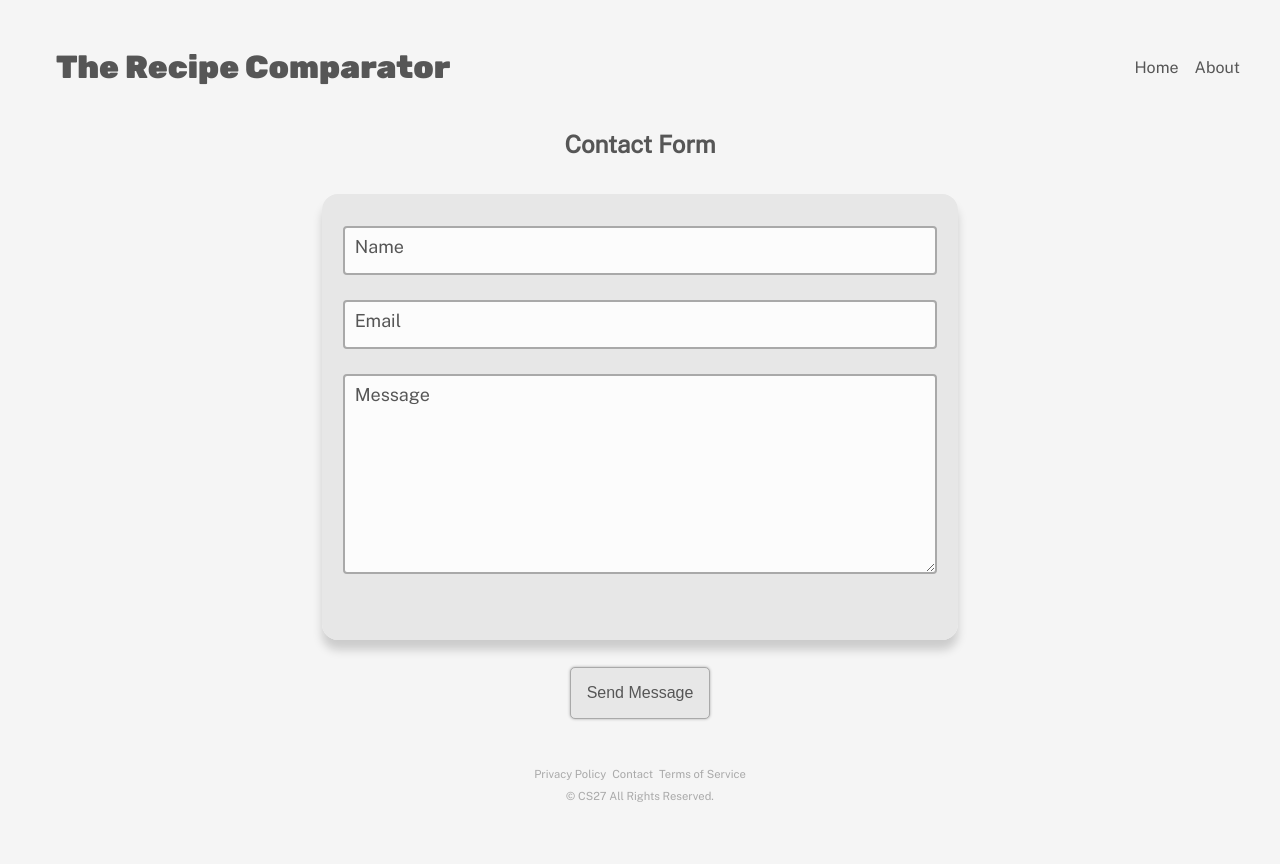
After one commit to mthomsen3/recipe-comparator, a Node server app: template views/contact.ejs in a window 1280 px wide. The commit adds this page. Run offline with Node 20, Linux system fonts and the light colour scheme; the template is opened without the code that fills it, so the values that code supplies are empty; some libraries are stand-ins or nearby versions.

Commit message:
Added contact form
Added OAuth2 contact form with simple captcha and an alert pop ups for success or failure (based on bootstrap styling which I like)

```diff
--- a/package.json
+++ b/package.json
@@ -3,11 +3,14 @@
     "axios": "^1.1.3",
     "body-parser": "^1.20.1",
     "cheerio": "^1.0.0-rc.12",
+    "cors": "^2.8.5",
     "dotenv": "^16.0.3",
     "ejs": "^3.1.8",
     "express": "^4.18.2",
+    "googleapis": "^118.0.0",
     "he": "^1.2.0",
     "moment": "^2.29.4",
+    "nodemailer": "^6.9.3",
     "sortablejs": "^1.15.0",
     "striptags": "^3.2.0",
     "validator": "^13.9.0"
--- a/public/css/style.css
+++ b/public/css/style.css
@@ -363,7 +363,8 @@ a {
   }
 }
 .header__links a {
-  padding-right: 1rem;
+  padding-left: 0.5rem;
+  padding-right: 0.5rem;
   text-decoration: none;
   position: relative;
   color: #565656;
@@ -448,12 +449,166 @@ a {
   padding-left: 0.1rem;
   padding-right: 0.1rem;
 }
-.footer__links.darkmode a {
-  color: #565656;
+.footer__links a:hover {
+  color: rgb(255, 183, 49);
+  transition: color 500ms ease-in-out;
 }
 .footer__copyright {
   padding-top: 0.5rem;
 }
-.footer__copyright.darkmode {
+
+legend {
+  font-size: 1.5rem;
+  padding-left: 0.5rem;
+  padding-right: 0.5rem;
+}
+
+fieldset {
+  border: 0px solid #A9A9A9;
+  border-radius: 1rem;
+  padding-top: 1.7rem;
+  padding-left: 1.3rem;
+  padding-right: 1.3rem;
+  overflow: hidden;
+  color: #FCFCFC;
+  background-color: #e7e7e7;
+  box-shadow: 0 10px 10px hsla(0, 0%, 0%, 0.17);
+}
+
+.invalid-feedback {
+  position: relative;
+  top: -15px;
+  color: #FF3B3F;
+  padding-bottom: 1rem;
+}
+
+.contact {
+  width: 800px;
+  max-width: 800px;
+  background-color: #F5F5F5;
+  position: relative;
+  padding: 1rem;
+  padding-top: 1rem;
+}
+.contact h2 {
   color: #565656;
+  padding-bottom: 1rem;
+}
+.contact h4 {
+  text-align: center;
+}
+.contact .btn-group {
+  display: flex;
+  justify-content: center;
+  margin-top: 1rem;
+}
+.contact .g-recaptcha {
+  display: flex;
+  justify-content: center;
+  margin-top: 1rem;
+  margin-bottom: 1rem;
+}
+
+.contact-form-wrapper {
+  text-align: center;
+}
+@media (min-width: 40em) {
+  .contact-form-wrapper {
+    max-width: 50vw;
+    margin: auto;
+  }
+}
+.contact-form-wrapper .form-item {
+  position: relative;
+}
+.contact-form-wrapper label {
+  position: absolute;
+  top: 10px;
+  left: 2%;
+  color: #565656;
+  font-size: clamp(14px, 1.5vw, 18px);
+  pointer-events: none;
+  -webkit-user-select: none;
+     -moz-user-select: none;
+          user-select: none;
+  margin-top: 5px;
+}
+.contact-form-wrapper input,
+.contact-form-wrapper textarea {
+  box-sizing: border-box;
+  margin-right: auto;
+  width: 100%;
+  outline: 0;
+  border: 2px solid #A9A9A9;
+  border-radius: 4px;
+  margin-top: 5px;
+  margin-bottom: 20px;
+  padding: 12px;
+  font-size: clamp(15px, 1.5vw, 18px);
+  background-color: #FCFCFC;
+}
+.contact-form-wrapper textarea {
+  resize: vertical;
+  min-height: 200px;
+}
+.contact-form-wrapper input:focus + label,
+.contact-form-wrapper input:valid + label,
+.contact-form-wrapper textarea:focus + label,
+.contact-form-wrapper textarea:valid + label {
+  font-size: clamp(13px, 1.3vw, 16px);
+  color: #565656;
+  top: -20px;
+  transition: all 0.225s ease;
+}
+
+.form-submit {
+  justify-content: center;
+  align-items: center;
+}
+
+.form-submit {
+  padding: 1rem;
+  margin: 0.5rem;
+  border: 1px solid #A9A9A9;
+  background-color: #e7e7e7;
+  border-radius: 5px;
+  color: #565656;
+  font-size: 16px;
+  cursor: pointer;
+  transition: background-color 0.3s ease;
+  box-shadow: 0 0 3px #A9A9A9;
+}
+
+.form-submit:hover {
+  color: #FCFCFC;
+  background-color: #A9A9A9;
+}
+
+#message-box {
+  max-width: 800px;
+  margin: auto;
+  text-align: center;
+  padding-top: 1rem;
+  padding-bottom: 1rem;
+  border: 1px solid transparent;
+  border-radius: 4px;
+  transition: opacity 2s; /* defines the duration of the fade-out effect */
+}
+#message-box.success {
+  color: #155724; /* Bootstrap success text color */
+  background-color: #d4edda; /* Bootstrap success background color */
+  border-color: #c3e6cb; /* Bootstrap success border color */
+}
+#message-box.error {
+  color: #721c24; /* Bootstrap danger text color */
+  background-color: #f8d7da; /* Bootstrap danger background color */
+  border-color: #f5c6cb; /* Bootstrap danger border color */
+}
+#message-box.blank {
+  color: inherit;
+  background-color: inherit;
+  border-color: inherit;
+}
+#message-box.fade {
+  opacity: 0;
 }/*# sourceMappingURL=style.css.map */
--- /dev/null
+++ b/public/js/contact.js
@@ -0,0 +1,8 @@
+window.onload = function () {
+  setTimeout(() => {
+    const messageBox = document.getElementById('message-box');
+    if (messageBox) {
+      messageBox.classList.add('fade');
+    }
+  }, 5000);
+}
--- /dev/null
+++ b/scss/_contact.scss
@@ -0,0 +1,173 @@
+
+legend {
+    font-size: 1.5rem;
+    padding-left: 0.5rem;
+    padding-right: 0.5rem;
+}
+
+fieldset {
+    border: 0px solid $carbon;
+    border-radius: 1rem;
+    padding-top: 1.7rem;
+    padding-left: 1.3rem;
+    padding-right: 1.3rem;
+    overflow: hidden;
+    color: $backwhite;
+    background-color: $fieldgray;
+    box-shadow: 0 10px 10px hsla(0, 0%, 0%, 0.170);
+}
+
+.invalid-feedback {
+    position: relative;
+    top: -15px;
+    color: $watermelon;
+    padding-bottom: 1rem;
+}
+
+.contact {
+    width: 800px;
+    max-width: 800px;
+    background-color: $screengray;
+    position: relative;
+    padding: 1rem;
+    padding-top: 1rem;
+
+    h2 {
+        color: $blackboard;
+        padding-bottom: 1rem;
+    }
+
+    h4 {
+        text-align: center;
+    }
+
+    .btn-group{
+        display: flex;
+        justify-content: center;
+        margin-top: 1rem;
+    }
+
+    .g-recaptcha {
+        display: flex;
+        justify-content: center;
+        margin-top: 1rem;
+        margin-bottom: 1rem;
+    }
+
+}
+
+.contact-form-wrapper {
+
+    text-align: center;
+
+    @include breakpoint-up(medium) {
+        max-width: 50vw;
+        margin: auto;
+    }
+
+    .form-item {
+        position: relative;
+    }
+
+    label {
+        position: absolute;
+        top: 10px;
+        left: 2%;
+        color: $blackboard;
+        font-size: clamp(14px, 1.5vw, 18px);
+        pointer-events: none;
+        user-select: none;
+        margin-top: 5px;
+    }
+
+    input,
+    textarea {
+        box-sizing: border-box;
+        margin-right: auto;
+        width: 100%;
+        outline: 0;
+        border: 2px solid $carbon;
+        border-radius: 4px;
+        margin-top: 5px;
+        margin-bottom: 20px;
+        padding: 12px;
+        font-size: clamp(15px, 1.5vw, 18px);
+        background-color: $backwhite;
+    }
+
+    textarea {
+        resize: vertical;
+        min-height: 200px;
+    }
+
+    input:focus+label,
+    input:valid+label,
+    textarea:focus+label,
+    textarea:valid+label {
+        font-size: clamp(13px, 1.3vw, 16px);
+        color: $blackboard;
+        top: -20px;
+        transition: all .225s ease;
+    }
+
+
+}
+
+
+.form-submit {
+    justify-content: center;
+    align-items: center;
+}
+
+
+.form-submit {
+    padding: 1rem;
+    margin: 0.5rem;
+    border: 1px solid $carbon;
+    background-color: $fieldgray;
+    border-radius: 5px;
+    color: $blackboard;
+    font-size: 16px;
+    cursor: pointer;
+    transition: background-color 0.3s ease;
+    box-shadow: 0 0 3px $carbon;
+
+}
+
+.form-submit:hover{
+    color: $backwhite;
+    background-color: $carbon;
+}
+
+#message-box {
+    max-width: 800px;
+    margin: auto;
+    text-align: center;
+    padding-top: 1rem;
+    padding-bottom: 1rem;
+    border: 1px solid transparent;
+    border-radius: 4px;
+    transition: opacity 2s; /* defines the duration of the fade-out effect */
+
+    &.success {
+      color: #155724; /* Bootstrap success text color */
+      background-color: #d4edda; /* Bootstrap success background color */
+      border-color: #c3e6cb; /* Bootstrap success border color */
+    }
+
+    &.error {
+      color: #721c24; /* Bootstrap danger text color */
+      background-color: #f8d7da; /* Bootstrap danger background color */
+      border-color: #f5c6cb; /* Bootstrap danger border color */
+    }
+
+    &.blank {
+      color: inherit;
+      background-color: inherit;
+      border-color: inherit;
+    }
+
+    &.fade {
+      opacity: 0;
+    }
+  }
--- a/scss/_footer.scss
+++ b/scss/_footer.scss
@@ -15,25 +15,23 @@
     &__links {
         padding-top: 0.5rem;
 
+
+
         a {
             color: $carbon;
             padding-left: 0.1rem;
             padding-right: 0.1rem;
         }
 
-        &.darkmode {
-            a {
-                color: $blackboard;
-            }
+        a:hover {
+            color: $yorange;
+            transition: color 500ms ease-in-out;
         }
 
     }
 
     &__copyright {
         padding-top: 0.5rem;
-        &.darkmode {
-            color: $blackboard;
-        }
     }
 
 
--- a/scss/_header.scss
+++ b/scss/_header.scss
@@ -50,7 +50,8 @@
         }
 
         a {
-            padding-right: 1rem;
+            padding-left: 0.5rem;
+            padding-right: 0.5rem;
             text-decoration: none;
             position: relative;
             color: $blackboard;
--- a/scss/_variables.scss
+++ b/scss/_variables.scss
@@ -4,11 +4,13 @@ $darkBlue: hsl(233, 27%, 57%);
 $darkGreen: hsl(139, 27%, 57%);
 $sky: (#CAEBF2);
 $carbon: (#A9A9A9);
+$fieldgray: (#e7e7e7);
 $screengray: (#F5F5F5);
 $blackboard: (#565656);
 $watermelon: (#FF3B3F);
 $neutral: (#EFEFEF);
 $backwhite: (#FCFCFC);
+$yorange: rgb(255, 183, 49);
 
 // $backwhite 50% opacity
 $backwhite50: rgba(252, 252, 252, 0.5);
--- a/scss/style.scss
+++ b/scss/style.scss
@@ -5,3 +5,4 @@
 @import "card.scss";
 @import "legal.scss";
 @import "footer.scss";
+@import "contact.scss";
--- a/server.js
+++ b/server.js
@@ -8,6 +8,22 @@ const app = express()
 const he = require('he');
 const striptags = require('striptags');
 const validator = require('validator');
+const nodemailer = require('nodemailer')
+const { google } = require('googleapis')
+const OAuth2 = google.auth.OAuth2
+
+
+const oauth2Client = new OAuth2(
+    process.env.Client_ID,
+    process.env.Client_Secret,
+    "https://developers.google.com/oauthplayground"
+)
+
+oauth2Client.setCredentials({
+    refresh_token: process.env.Refresh_Token
+})
+const accessToken = oauth2Client.getAccessToken()
+
 
 
 // view engine setup
@@ -15,6 +31,8 @@ app.set('views', 'views');
 app.set('view engine', 'ejs')
 app.use(express.static('public'));
 app.use(bodyParser.urlencoded({ extended: true }));
+app.use(bodyParser.json())
+
 
 // Validation of environment variables
 if (!process.env.apiKey || !process.env.searchEngineID) {
@@ -25,6 +43,109 @@ if (!process.env.apiKey || !process.env.searchEngineID) {
 app.listen(3000, function () {
     console.log('App listening on port 3000.')
 })
+
+// contact static page
+app.get('/contact', function (req, res) {
+    res.render('contact');
+});
+
+app.post('/contact', async (req, response) => {
+    const { name, email, content, 'g-recaptcha-response': recaptchaResponse } = req.body;
+
+    // Validate form fields
+    if (!name || name.length < 3 || name.length > 30) {
+        //response.status(400).json({ status: "error", message: "Name is required and must be between 3 and 30 characters." });
+        response.render('contact', { message: 'Name is required and must be between 3 and 30 characters.', type: 'error'  })
+        return;
+    }
+
+    if (!email || !validateEmail(email)) {
+        //response.status(400).json({ status: "error", message: "A valid email address is required." });
+        response.render('contact', { message: 'A valid email address is required.', type: 'error'  })
+        return;
+    }
+
+    if (!content) {
+        //response.status(400).json({ status: "error", message: "Message content is required." });
+        response.render('contact', { message: 'Message content is required.', type: 'error'  })
+        return;
+    }
+
+    try {
+        // Verify reCAPTCHA
+        const verifyURL = `https://www.google.com/recaptcha/api/siteverify?secret=${process.env.RECAPTCHA_SECRET_KEY}&response=${recaptchaResponse}`;
+        const recaptchaResult = await axios.post(verifyURL);
+        console.log(recaptchaResult.data);
+
+        if (!recaptchaResult.data.success) {
+            response.render('contact', { message: 'reCAPTCHA verification failed.', type: 'error'  });
+            return;
+        }
+
+        // Sanitize inputs
+        const sanitized = {
+            name: sanitize(name),
+            email: sanitize(email),
+            content: sanitize(content),
+        }
+
+        const output = `
+      <p>You have a new contact request</p>
+      <h3>Contact details</h3>
+      <ul>
+        <li>Name: ${sanitized.name}</li>
+        <li>Email: ${sanitized.email}</li>
+        <li>Message: ${sanitized.content}</li>
+      </ul>`;
+
+        const smtpTrans = nodemailer.createTransport({
+            host: 'smtp.gmail.com',
+            port: 465,
+            secure: true,
+            auth: {
+                type: "OAuth2",
+                user: process.env.GMAIL_USER,
+                clientId: process.env.Client_ID,
+                clientSecret: process.env.Client_Secret,
+                refreshToken: process.env.Refresh_Token,
+                accessToken: accessToken
+            }
+        })
+
+        // verify connection configuration
+        smtpTrans.verify(function (error, success) {
+            if (error) {
+                console.log(error);
+            } else {
+                console.log("SMTP Connection Verified");
+            }
+        });
+
+
+        const mailOpts = {
+            from: process.env.GMAIL_USER,
+            to: process.env.RECIPIENT,
+            subject: 'New message from Nodemailer-contact-form',
+            html: output,
+        }
+
+        smtpTrans.sendMail(mailOpts, (error, res) => {
+            if (error) {
+                console.log(error);
+                response.render('contact', { message: 'An error occurred. Please try again later.', type: 'error'  })
+            }
+            else {
+                console.log("Message sent: " + res.message);
+                response.render('contact', { message: 'Your message was successfully sent!', type: 'success' });
+            }
+            smtpTrans.close();
+        })
+    } catch (error) {
+        console.log(error);
+        response.status(500).json({ status: "error", message: "An error occurred. Please try again later.", type: 'error'  });
+    }
+});
+
 
 app.get('/', function (req, res) {
     res.render('index', { recipeData: [], error: null });
@@ -41,7 +162,7 @@ app.post('/', async function (req, res, next) {
         let recipeDisplay;
         try {
             recipeDisplay = await getRecipes(searchResultUrls);
-        } catch(err) {
+        } catch (err) {
             console.log(err);
             res.render('index', {
                 recipeData: [],
@@ -58,6 +179,13 @@ app.post('/', async function (req, res, next) {
         next(err);
     }
 });
+
+// about static page
+app.get('/about', function (req, res) {
+    res.render('about');
+});
+
+
 
 // privacy policy static page
 app.get('/privacy-policy', function (req, res) {
@@ -76,13 +204,32 @@ app.use(function (req, res, next) {
 });
 
 // error handler
-app.use(function(err, req, res, next) {
+app.use(function (err, req, res, next) {
     // Log the error, for now just console.log
     console.error(err);
     res.status(500).render('error', {
         message: 'Internal Server Error'
     });
 });
+
+
+// Helper function to validate email addresses
+function validateEmail(email) {
+    const re = /^(([^<>()[\]\\.,;:\s@"]+(\.[^<>()[\]\\.,;:\s@"]+)*)|(".+"))@((\[[0-9]{1,3}\.[0-9]{1,3}\.[0-9]{1,3}\.[0-9]{1,3}\])|(([a-zA-Z\-0-9]+\.)+[a-zA-Z]{2,}))$/;
+    return re.test(String(email).toLowerCase());
+}
+
+// Helper function to sanitize user input
+function sanitize(input) {
+    const output = input.replace(/<[^>]*>/g, '').trim();
+    return output;
+}
+
+
+
+
+
+
 
 async function getSearchResults(query) {
     try {
@@ -105,7 +252,7 @@ async function getRecipes(searchResultUrls) {
 
             if (checkForRecipeSchema(response)) {
                 let recipeData = scrapeRecipeData(response);
-                if(recipeData) {
+                if (recipeData) {
                     recipeDisplay.push(recipeData);
                 } else {
                     console.log(`Scrape failed for URL ${url}`);
@@ -164,7 +311,7 @@ function findRecipeSection(resp) {
             jsonRecipeSection = getObjects(json_parsed, '@type', 'Recipe');
 
             // break the loop if a recipe section is found
-            if(jsonRecipeSection.length > 0) {
+            if (jsonRecipeSection.length > 0) {
                 break;
             }
         } catch (err) {
@@ -179,7 +326,7 @@ function findRecipeSection(resp) {
 function scrapeRecipeData(resp) {
     let jsonRecipeSection = findRecipeSection(resp);
 
-    if(jsonRecipeSection.length == 0) {
+    if (jsonRecipeSection.length == 0) {
         return null;
     }
 
--- /dev/null
+++ b/views/contact.ejs
@@ -0,0 +1,54 @@
+<%- include('header') %>
+
+
+
+<div id="message-box" class="<%= typeof type !== 'undefined' ? type : 'blank' %>" style="display: <%= typeof message !== 'undefined' ? 'block' : 'none' %>;">
+  <% if(typeof message !=='undefined' ) { %>
+  <%= message %>
+  <% } %>
+</div>
+
+
+<div class="flex flex-jc-c flex-ai-c">
+
+  <div class="contact">
+    <div class="contact-form-wrapper flex-ai-c flex-jc-c">
+      <form method="POST" action="/contact" id="contact-form">
+        <!-- Insert the hidden input fields here, if necessary -->
+        <h2>Contact Form</h2>
+        <fieldset>
+          <legend class=""> </legend>
+          <div class="form-item">
+            <input type="text" name="name" id="name" class="" required>
+            <label for="name" class="">Name</label>
+            <!-- Insert error handling here, if necessary -->
+          </div>
+
+          <div class="form-item">
+            <input type="email" name="email" id="email" class="" required>
+            <label for="email" class="">Email</label>
+            <!-- Insert error handling here, if necessary -->
+          </div>
+
+          <div class="form-item">
+            <textarea name="content" id="content" class="" required></textarea>
+            <label for="content" class="">Message</label>
+            <!-- Insert error handling here, if necessary -->
+          </div>
+          <div class="form-item">
+            <div class="g-recaptcha" data-sitekey="6Lfq54olAAAAAAVZ43IgeFpWS8KtPq1yV749TLke"></div>
+            <!-- Replace YOUR_SITE_KEY with the actual site key -->
+          </div>
+        </fieldset>
+
+        <br>
+        <div class="">
+          <button type="submit" class="form-submit">Send Message</button>
+        </div>
+      </form>
+    </div>
+  </div>
+</div>
+<script src="https://www.google.com/recaptcha/api.js" async defer></script>
+<script src="js/contact.js"></script>
+<%- include('footer') %>
--- a/views/footer.ejs
+++ b/views/footer.ejs
@@ -4,7 +4,7 @@
         <div class="footer__links">
 
           <a href="/privacy-policy">Privacy Policy</a>
-          <a href="#">Contact</a>
+          <a href="/contact">Contact</a>
           <a href="/terms-of-service">Terms of Service</a>
         </div>
 
@@ -14,7 +14,5 @@
 
       </div>
 </footer>
-<script src="js/script.js"></script>
-<script src="js/carousel.js"></script>
 </body>
 </html>
--- a/views/header.ejs
+++ b/views/header.ejs
@@ -30,8 +30,8 @@
         </a>
 
         <div class="header__links flex flex-jc-sb flex-ai-c">
-            <a href="#">Home</a>
-            <a href="#">About</a>
+            <a href="/">Home</a>
+            <a href="/about">About</a>
         </div>
     </nav>
 </header>
--- a/views/index.ejs
+++ b/views/index.ejs
@@ -227,4 +227,6 @@
   </div>
 
 </main>
+<script src="js/script.js"></script>
+<script src="js/carousel.js"></script>
 <%- include('footer') %>
```
Also changed, not shown: views/about.ejs (added, +13 -0 lines), 2 other files.
